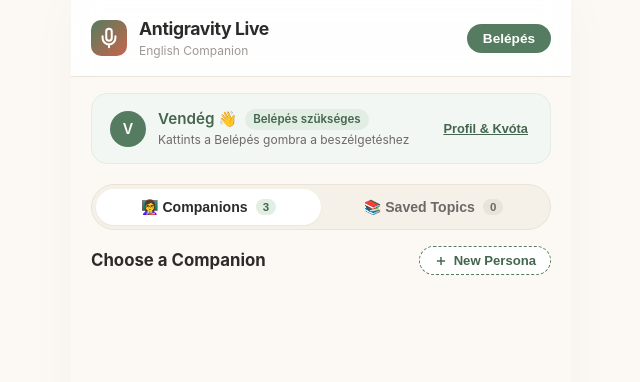
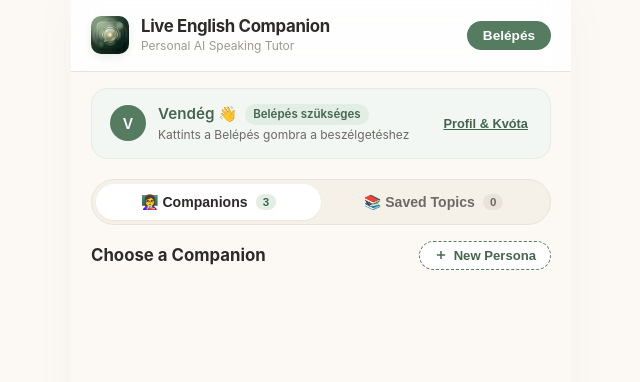
Before and after one commit to cohun/conversation, a plain HTML site: page web/static/index.html in a window 1280 px wide. Shown: the whole page, without its empty margins (319-959 px from the left). Drawn offline with Linux system fonts and the light colour scheme; no server answers.

Commit message:
feat: fancy app home screen icons, PWA manifest, and dynamic [User]'s Live English Companion branding (v2.4.5)

```diff
--- a/web/static/css/style.css
+++ b/web/static/css/style.css
@@ -94,21 +94,30 @@
 }
 
 .brand-logo-icon {
-  width: 36px;
-  height: 36px;
-  border-radius: var(--radius-sm);
-  background: linear-gradient(135deg, var(--sage-500), var(--terracotta-500));
+  width: 38px;
+  height: 38px;
+  border-radius: 10px;
+  overflow: hidden;
+  box-shadow: 0 3px 10px rgba(0, 0, 0, 0.08);
   display: flex;
   align-items: center;
   justify-content: center;
-  color: #fff;
+  flex-shrink: 0;
+}
+
+.brand-logo-icon img {
+  width: 100%;
+  height: 100%;
+  object-fit: cover;
+  display: block;
 }
 
 .brand-title {
-  font-size: 1.1rem;
+  font-size: 1.05rem;
   font-weight: 700;
   letter-spacing: -0.02em;
   color: var(--text-primary);
+  line-height: 1.25;
 }
 
 .brand-sub {
--- a/web/static/index.html
+++ b/web/static/index.html
@@ -3,11 +3,20 @@
 <head>
   <meta charset="UTF-8">
   <meta name="viewport" content="width=device-width, initial-scale=1.0, maximum-scale=1.0, user-scalable=no, viewport-fit=cover">
-  <title>English Teacher & Conversational Companion</title>
+  <title>Live English Companion</title>
   <meta name="description" content="Voice-first English learning and companion phone calls powered by Gemini Multimodal Live API.">
   <meta name="theme-color" content="#fcf9f5">
   <meta name="apple-mobile-web-app-capable" content="yes">
   <meta name="apple-mobile-web-app-status-bar-style" content="default">
+  <meta name="apple-mobile-web-app-title" content="English Companion">
+
+  <!-- Home Screen & Favicon Assets -->
+  <link rel="apple-touch-icon" sizes="180x180" href="/apple-touch-icon.png">
+  <link rel="apple-touch-icon-precomposed" sizes="180x180" href="/apple-touch-icon-precomposed.png">
+  <link rel="icon" type="image/png" sizes="32x32" href="/favicon-32x32.png">
+  <link rel="icon" type="image/png" sizes="192x192" href="/icon-192.png">
+  <link rel="shortcut icon" href="/favicon.ico">
+  <link rel="manifest" href="/manifest.json">
   <link rel="stylesheet" href="/css/style.css">
 </head>
 <body>
@@ -16,15 +25,11 @@
     <header class="app-header">
       <div class="brand-section">
         <div class="brand-logo-icon">
-          <svg width="22" height="22" viewBox="0 0 24 24" fill="none" stroke="currentColor" stroke-width="2.2" stroke-linecap="round" stroke-linejoin="round">
-            <path d="M12 2a3 3 0 0 0-3 3v7a3 3 0 0 0 6 0V5a3 3 0 0 0-3-3Z"></path>
-            <path d="M19 10v2a7 7 0 0 1-14 0v-2"></path>
-            <line x1="12" y1="19" x2="12" y2="22"></line>
-          </svg>
+          <img src="/favicon.png" alt="App Icon" width="36" height="36">
         </div>
         <div>
-          <h1 class="brand-title">Antigravity Live</h1>
-          <p class="brand-sub">English Companion</p>
+          <h1 id="brandTitle" class="brand-title">Live English Companion</h1>
+          <p id="brandSub" class="brand-sub">Personal AI Speaking Tutor</p>
         </div>
       </div>
       <div class="header-actions">
@@ -607,7 +612,7 @@
 
   </div>
 
-  <script src="/js/audio-call.js?v=2.4.4"></script>
-  <script src="/js/app.js?v=2.4.4"></script>
+  <script src="/js/audio-call.js?v=2.4.5"></script>
+  <script src="/js/app.js?v=2.4.5"></script>
 </body>
 </html>
--- a/web/static/js/app.js
+++ b/web/static/js/app.js
@@ -391,6 +391,13 @@
         const name = rawName.replace(/[._-]/g, ' ').replace(/\s+/g, ' ').trim();
         const initial = name.charAt(0).toUpperCase();
 
+        // Dynamic Brand Title: [User Name]'s Live English Companion
+        const brandTitle = document.getElementById('brandTitle');
+        if (brandTitle) {
+          brandTitle.textContent = `${name}'s Live English Companion`;
+        }
+        document.title = `${name}'s Live English Companion`;
+
         // Screen routing based on account status
         if (this.currentUser.status === 'pending') {
           // Welcome / Waiting screen: hide active learning dashboard and status bar
@@ -511,6 +518,13 @@
         if (activeDashboard) activeDashboard.style.display = 'block';
         if (pendingScreen) pendingScreen.style.display = 'none';
         if (blockedScreen) blockedScreen.style.display = 'none';
+
+        // Reset Brand Title for guest
+        const brandTitle = document.getElementById('brandTitle');
+        if (brandTitle) {
+          brandTitle.textContent = 'Live English Companion';
+        }
+        document.title = 'Live English Companion';
 
         document.getElementById('userDisplayName').textContent = 'Vendég 👋';
         document.getElementById('userAvatarBadge').textContent = 'V';
```
Also changed, not shown: web/static/apple-touch-icon-precomposed.png (added), web/static/apple-touch-icon.png (added), web/static/favicon-32x32.png (added), web/static/favicon.ico (added), web/static/favicon.png (added), web/static/icon-192.png (added), web/static/icon-512.png (added), web/static/manifest.json (added), 1 other file.
